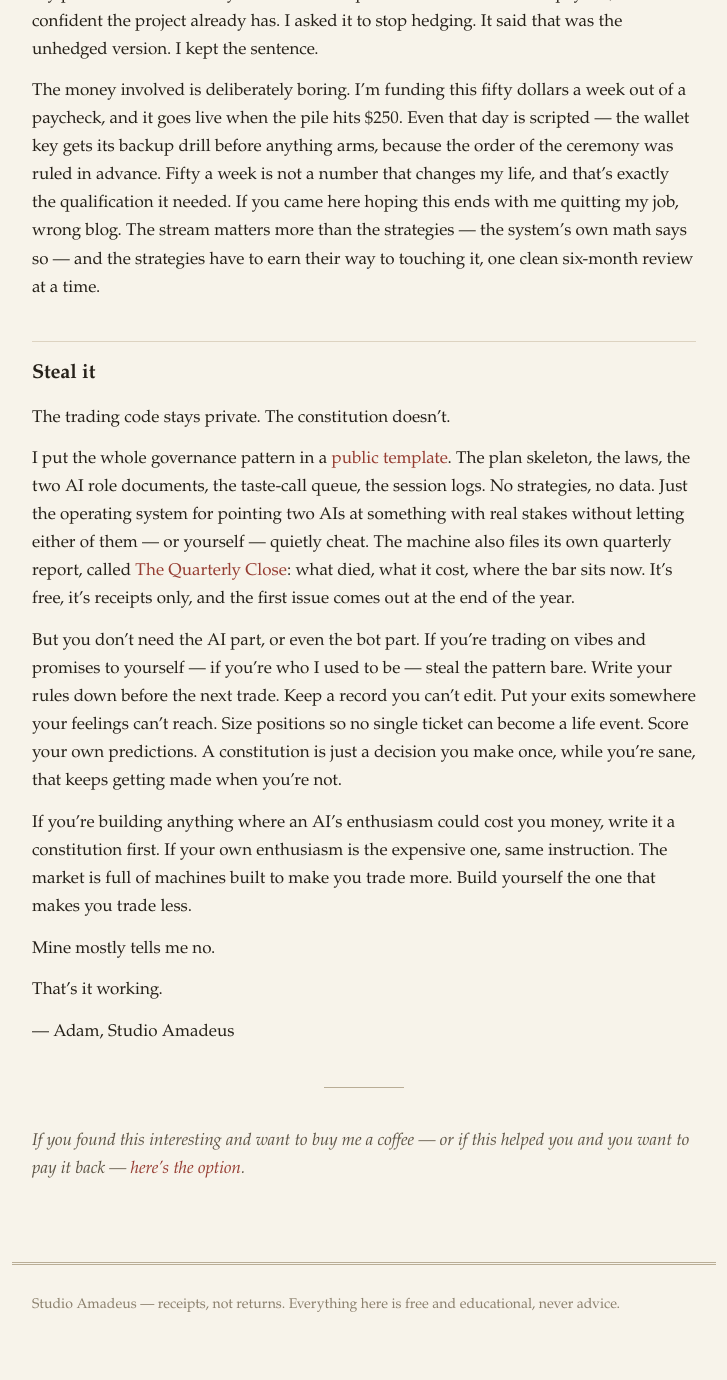
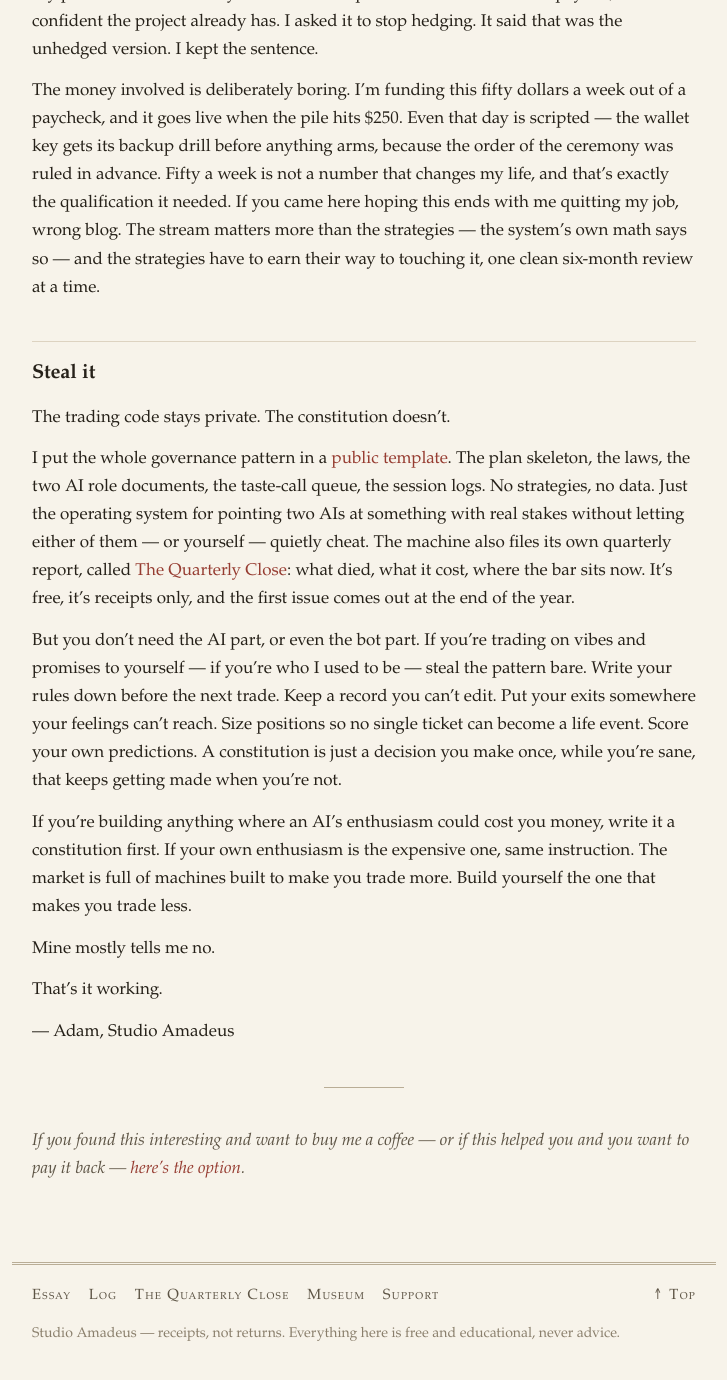
Before and after one commit to StudioAmadeus/studioamadeus.github.io, a Jekyll site: the page built from index.md, in a window 1280 px wide and 1400 px high, scrolled down 5504 px. Shown: the top 1380 px of the window, without its empty margins (276-1003 px from the left). Built offline with Jekyll 4.4.1, drawn with Linux system fonts in a browser that asks for light colours; our own code applies the rules of GitHub Pages for plain Markdown files.

Commit message:
Footer navigation (director's catch: no way off the essay's bottom without scrolling back up) — the colophon gains the full nav plus a back-to-top link, site-wide via the layout; no smooth-scroll theater

```diff
--- a/_layouts/default.html
+++ b/_layouts/default.html
@@ -7,7 +7,7 @@
 <meta name="description" content="{{ page.description | default: site.description }}">
 <link rel="stylesheet" href="{{ '/assets/site.css' | relative_url }}">
 </head>
-<body class="section-{{ page.dir | remove: '/' | default: 'home' }}">
+<body id="top" class="section-{{ page.dir | remove: '/' | default: 'home' }}">
 <header class="masthead">
   <a class="brand" href="{{ '/' | relative_url }}">Studio Amadeus</a>
   <nav class="mastnav">
@@ -35,6 +35,14 @@
 {% endif %}
 </main>
 <footer class="colophon">
+  <nav class="mastnav footnav">
+    <a href="{{ '/' | relative_url }}">Essay</a>
+    <a href="{{ '/log/' | relative_url }}">Log</a>
+    <a href="{{ '/almanac/' | relative_url }}">The&nbsp;Quarterly&nbsp;Close</a>
+    <a href="{{ '/museum/' | relative_url }}">Museum</a>
+    <a href="{{ '/support' | relative_url }}">Support</a>
+    <a href="#top" class="toplink">&uarr;&nbsp;Top</a>
+  </nav>
   <p>Studio Amadeus — receipts, not returns. Everything here is free and educational, never advice.</p>
 </footer>
 </body>
--- a/assets/site.css
+++ b/assets/site.css
@@ -215,6 +215,9 @@ figure.chart figcaption {
   color: var(--ink-muted);
   font-size: 0.88rem;
 }
+.footnav { margin: 0.2rem 0 0.6rem; }
+.footnav .toplink { margin-left: auto; }
+html { scroll-behavior: auto; } /* no smooth-scroll theater — the no-casino law */
 
 button.chip, button {
   font: inherit;
```
